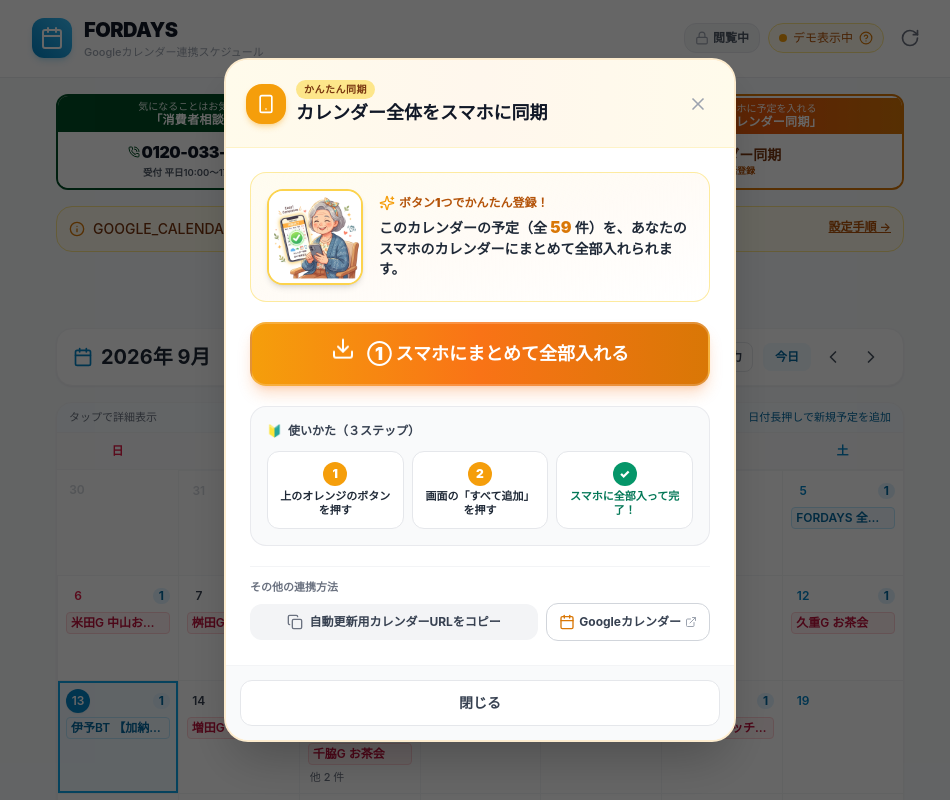
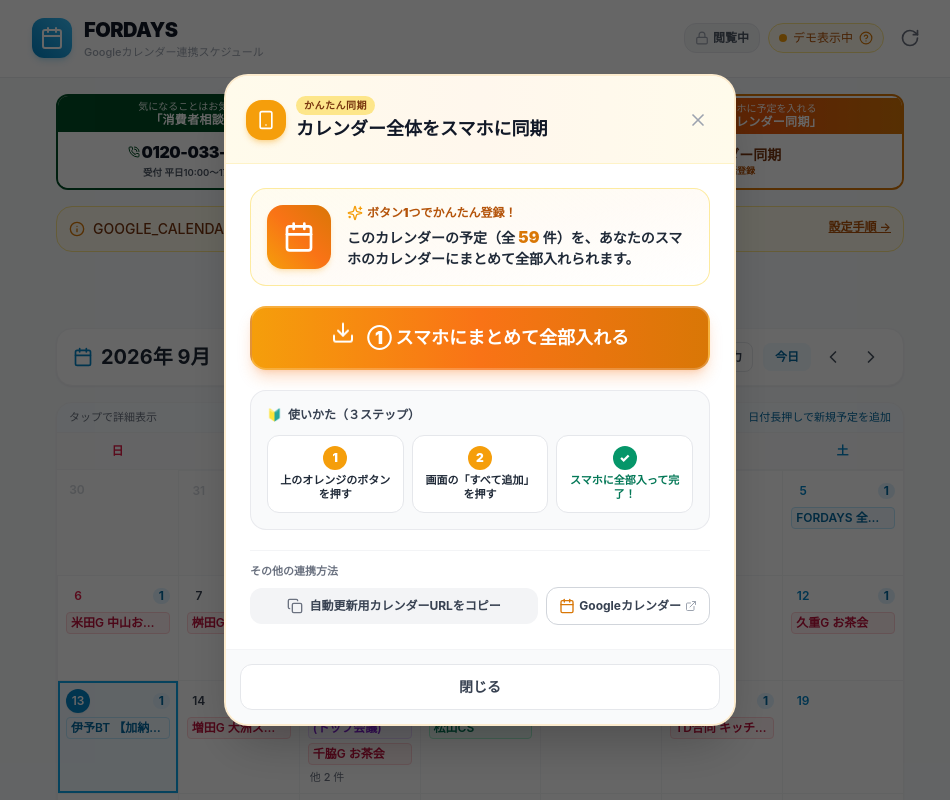
Before and after one commit to csdkotsuka/FORDAYS, a Next.js app: page / in a window 1280 px wide. Both pictures are taken after a click on the button "このカレンダー全体をスマホに同期・一括登録". Shown: the top 800 px of the page, without its empty margins (160-1110 px from the left). Built offline with nearby package versions, Linux system fonts and the light colour scheme.

Commit message:
feat: replace customer dial with order dial (0120-371-119, mauve) and use clean icon for calendar sync button

```diff
--- a/components/OfficialBanner.tsx
+++ b/components/OfficialBanner.tsx
@@ -3,9 +3,7 @@
 import React from 'react';
 import { format } from 'date-fns';
 import { ja } from 'date-fns/locale';
-import { PhoneCall } from 'lucide-react';
-
-import Image from 'next/image';
+import { PhoneCall, Calendar as CalendarIcon } from 'lucide-react';
 
 interface OfficialBannerProps {
   currentDate?: Date;
@@ -53,35 +51,35 @@
           </div>
         </a>
 
-        {/* Customer Dial (Navy) */}
+        {/* Order Dial (Mauve / Dusty Rose) */}
         <a
-          href="tel:0120950888"
-          className="group block border-2 border-[#0f172a] rounded-xl overflow-hidden bg-white shadow-xs hover:shadow-md transition active:scale-[0.98]"
-          title="お客さまダイヤルに発信: 0120-950-888"
+          href="tel:0120371119"
+          className="group block border-2 border-[#9f577b] rounded-xl overflow-hidden bg-white shadow-xs hover:shadow-md transition active:scale-[0.98]"
+          title="ご注文専用ダイヤルに発信: 0120-371-119"
         >
           {/* Header Bar */}
-          <div className="bg-[#0f172a] text-white px-1 py-1 text-center">
+          <div className="bg-[#9f577b] text-white px-1 py-1 text-center">
             <p className="text-[8.5px] sm:text-[10px] leading-tight font-medium opacity-90 truncate">
-              ご注文、各種変更、問合せ
+              ご注文・各種変更・問合せ
             </p>
             <p className="text-[9.5px] sm:text-xs font-black tracking-wide truncate">
-              「お客さまダイヤル」
+              「ご注文専用ダイヤル」
             </p>
           </div>
 
           {/* Number & Hours */}
-          <div className="p-1 sm:p-2 text-center bg-white group-hover:bg-sky-50/40 transition">
-            <div className="flex items-center justify-center gap-0.5 text-[11px] sm:text-sm md:text-base font-black text-gray-900 tracking-tight leading-snug">
-              <PhoneCall className="w-2.5 h-2.5 sm:w-3 sm:h-3 text-[#0f172a] shrink-0" />
-              <span className="truncate">0120-950-888</span>
+          <div className="p-1 sm:p-2 text-center bg-white group-hover:bg-rose-50/40 transition">
+            <div className="flex items-center justify-center gap-0.5 text-[11px] sm:text-sm md:text-base font-black text-[#b91c1c] tracking-tight leading-snug">
+              <PhoneCall className="w-2.5 h-2.5 sm:w-3 sm:h-3 text-[#9f577b] shrink-0" />
+              <span className="truncate">0120-371-119</span>
             </div>
             <p className="text-[7.5px] sm:text-[9.5px] text-gray-600 font-semibold mt-0.5 truncate">
-              受付 平日9:45〜17:30
+              受付 平日9:45〜18:00 土〜13:00
             </p>
           </div>
         </a>
 
-        {/* Calendar Sync Button (Orange/Amber with Grandma Illustration) */}
+        {/* Calendar Sync Button (Orange/Amber with Clean Icon) */}
         <button
           type="button"
           onClick={onSyncClick}
@@ -98,16 +96,10 @@
             </p>
           </div>
 
-          {/* Body with Grandma Image */}
-          <div className="p-1 sm:p-2 bg-white group-hover:bg-amber-50/60 transition flex items-center justify-center gap-1 sm:gap-2">
-            <div className="w-7 h-7 sm:w-8 sm:h-8 md:w-9 md:h-9 rounded-lg overflow-hidden border border-amber-300 shrink-0 shadow-2xs bg-amber-50">
-              <Image
-                src="/calendar_sync_obachan.jpg"
-                alt="おばあちゃんでもわかるカレンダー同期"
-                width={36}
-                height={36}
-                className="w-full h-full object-cover"
-              />
+          {/* Body with Clean Calendar Icon (No Grandma Image) */}
+          <div className="p-1 sm:p-2 bg-white group-hover:bg-amber-50/60 transition flex items-center justify-center gap-1.5 sm:gap-2">
+            <div className="w-7 h-7 sm:w-8 sm:h-8 md:w-9 md:h-9 rounded-xl bg-gradient-to-tr from-amber-500 to-orange-500 text-white flex items-center justify-center shrink-0 shadow-xs">
+              <CalendarIcon className="w-3.5 h-3.5 sm:w-4 sm:h-4 text-white" />
             </div>
             <div className="text-left leading-tight min-w-0 flex-1">
               <div className="text-[10.5px] sm:text-xs md:text-sm font-black text-amber-900 group-hover:text-amber-700 transition truncate">
@@ -127,7 +119,7 @@
 /**
  * Official FORDAYS Calendar Header for A4 Print / PDF output.
  * Replicates the uploaded image:
- * [Gold title banner: 2026年 11月 フォーデイズ予定表] [Green Consumer Dial] [Navy Customer Dial] [Update date box]
+ * [Gold title banner: 2026年 11月 フォーデイズ予定表] [Green Consumer Dial] [Mauve Order Dial] [Update date box]
  */
 export const OfficialPrintHeader: React.FC<OfficialBannerProps> = ({
   currentDate = new Date(),
@@ -145,7 +137,7 @@
         </h1>
       </div>
 
-      {/* 2. Middle Banners: Consumer Consultation Dial & Customer Dial */}
+      {/* 2. Middle Banners: Consumer Consultation Dial & Order Dial */}
       <div className="flex items-center gap-3 shrink-0">
         {/* Consumer Consultation Dial */}
         <div className="border border-[#004d25] rounded overflow-hidden bg-white text-center w-[215px] shrink-0">
@@ -163,18 +155,18 @@
           </div>
         </div>
 
-        {/* Customer Dial */}
-        <div className="border border-[#0f172a] rounded overflow-hidden bg-white text-center w-[215px] shrink-0">
-          <div className="bg-[#0f172a] text-white px-1.5 py-0.5 text-[8.5px] leading-tight font-bold whitespace-nowrap">
+        {/* Order Dial (Mauve) */}
+        <div className="border border-[#9f577b] rounded overflow-hidden bg-white text-center w-[215px] shrink-0">
+          <div className="bg-[#9f577b] text-white px-1.5 py-0.5 text-[8.5px] leading-tight font-bold whitespace-nowrap">
             ご注文、各種変更、お問合せは<br />
-            「お客さまダイヤル」
+            「ご注文専用ダイヤル」
           </div>
           <div className="py-1 px-1 bg-white">
-            <div className="text-[14px] font-black text-black leading-tight tracking-wider whitespace-nowrap">
-              0120-950-888
+            <div className="text-[14px] font-black text-[#b91c1c] leading-tight tracking-wider whitespace-nowrap">
+              0120-371-119
             </div>
             <div className="text-[8px] text-gray-800 font-bold leading-tight whitespace-nowrap mt-0.5">
-              受付時間 平日9:45〜17:30 他
+              受付 平日9:45〜18:00 土曜9:45〜13:00
             </div>
           </div>
         </div>
--- a/components/SyncCalendarModal.tsx
+++ b/components/SyncCalendarModal.tsx
@@ -1,7 +1,6 @@
 'use client';
 
 import React, { useState, useEffect } from 'react';
-import Image from 'next/image';
 import { CalendarEvent } from '@/lib/types';
 import { downloadAllEventsIcsFile } from '@/lib/calendarHelper';
 import {
@@ -105,16 +104,10 @@
 
         {/* Body Content */}
         <div className="p-5 sm:p-6 overflow-y-auto space-y-5">
-          {/* Visual card with Grandma illustration */}
+          {/* Visual card */}
           <div className="bg-gradient-to-br from-amber-50/80 via-orange-50/50 to-white rounded-2xl p-4 border border-amber-200/80 flex items-center gap-4 shadow-xs">
-            <div className="w-20 h-20 sm:w-24 sm:h-24 rounded-2xl overflow-hidden shrink-0 border-2 border-amber-300 shadow-md relative bg-white">
-              <Image
-                src="/calendar_sync_obachan.jpg"
-                alt="おばあちゃんでもわかるカレンダー同期"
-                width={96}
-                height={96}
-                className="w-full h-full object-cover"
-              />
+            <div className="w-14 h-14 sm:w-16 sm:h-16 rounded-2xl bg-gradient-to-tr from-amber-500 via-orange-500 to-amber-600 text-white flex items-center justify-center shrink-0 shadow-md shadow-amber-500/20">
+              <CalendarIcon className="w-7 h-7 sm:w-8 sm:h-8" />
             </div>
             <div className="space-y-1">
               <div className="flex items-center gap-1 text-amber-700 text-xs font-black">
```
Also changed, not shown: public/calendar_sync_obachan.jpg (deleted).
